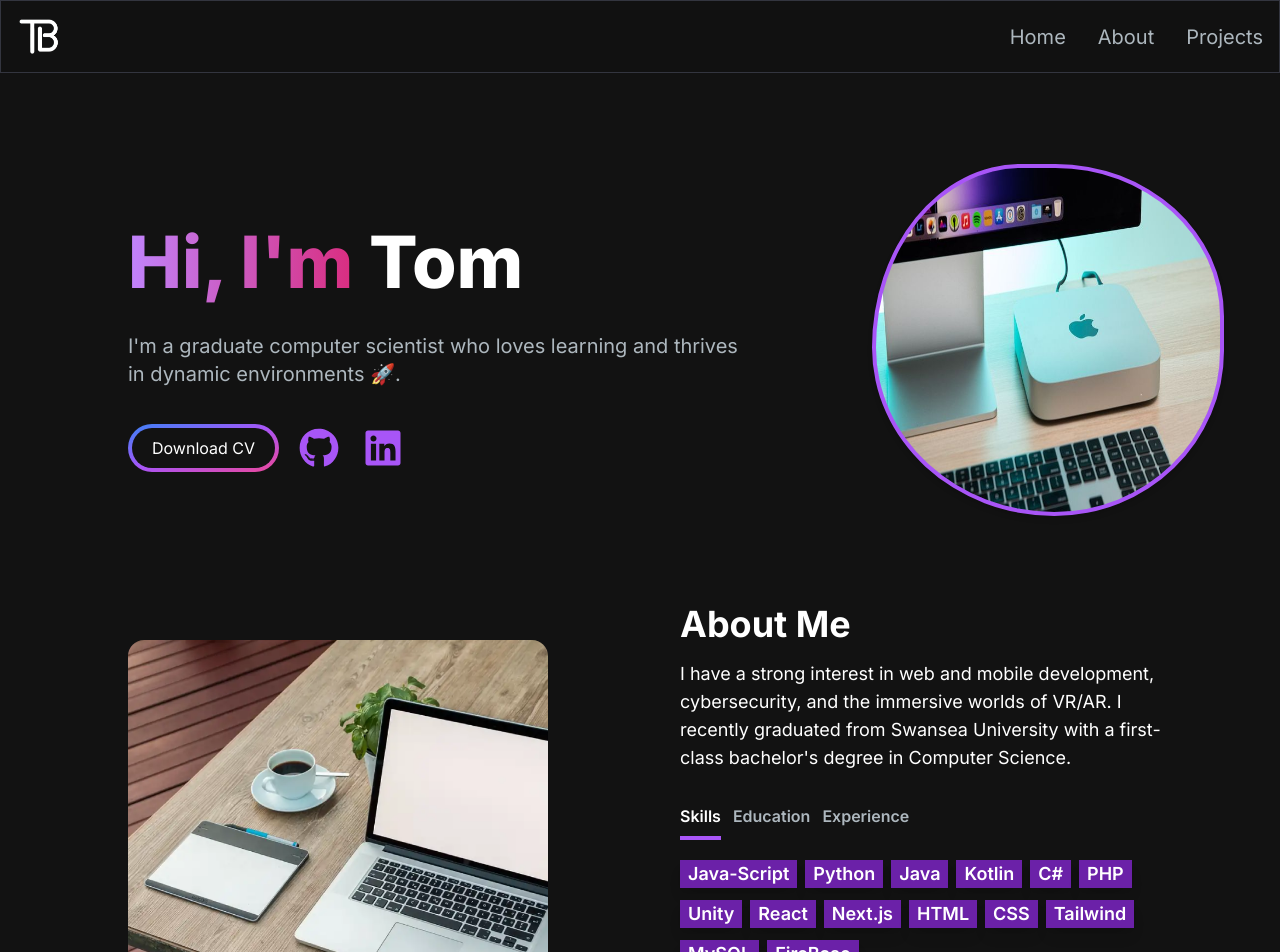
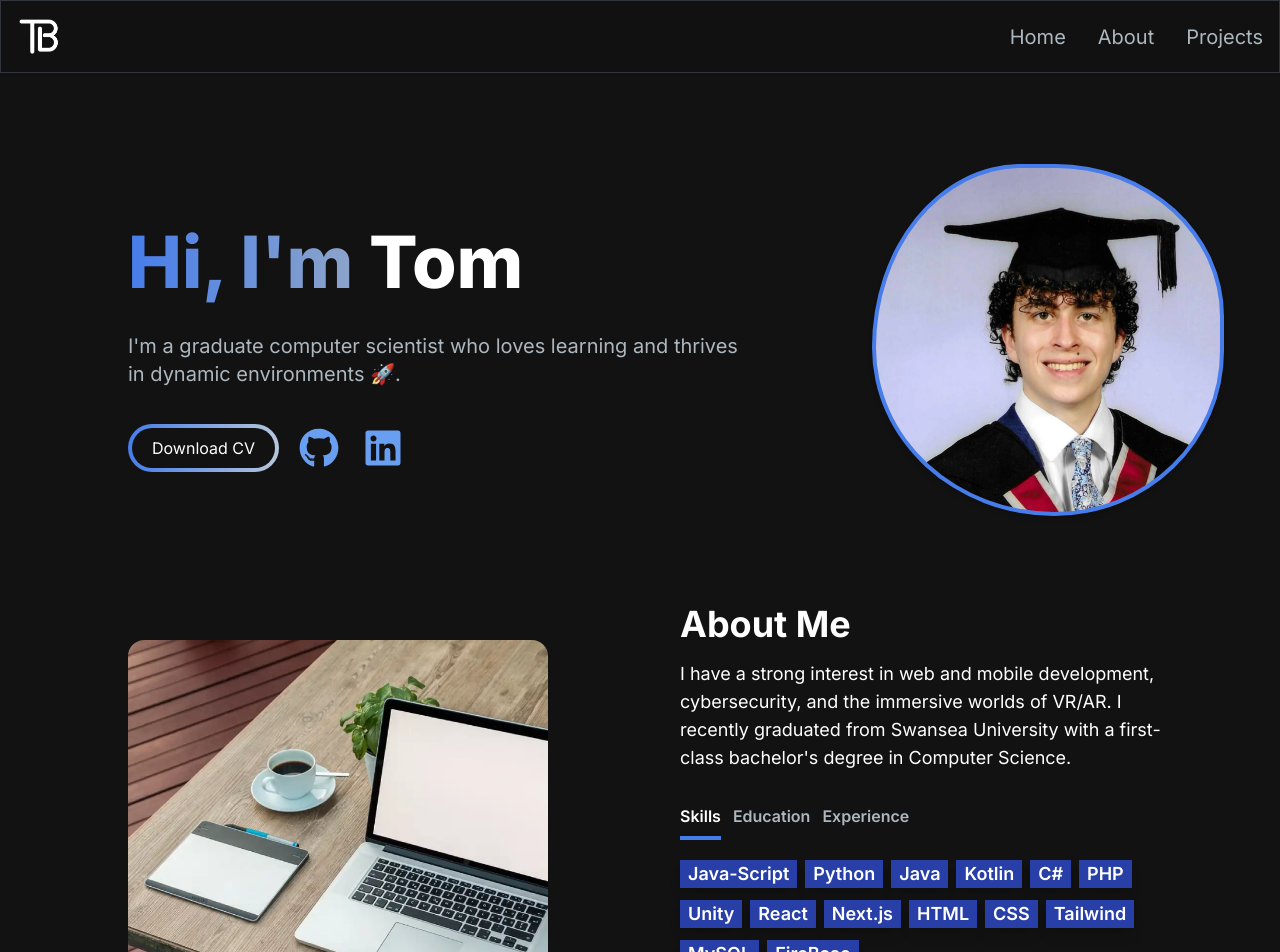
Before and after one commit to tomBlaine/portfolio-website, a Next.js app: page / in a window 1280 px wide. Shown: the top 952 px of the page. Built offline with nearby package versions, Linux system fonts and the light colour scheme.

Commit message:
added colours and profile image

```diff
--- a/src/app/components/HeroSection.jsx
+++ b/src/app/components/HeroSection.jsx
@@ -23,7 +23,7 @@ const HeroSection = () => {
               className="col-span-8 place-self-center text-centre sm:text-left justify-self-start"
             >
                 <h1 className="text-white mb-4 text-4xl lg:text-7xl lg:leading-normal sm:text-5xl font-extrabold">
-                    <span className="text-transparent bg-clip-text bg-gradient-to-r from-primary-400 to-secondary-600">Hi, I'm {" "}</span>
+                    <span className="text-transparent bg-clip-text bg-gradient-to-r from-primary-500 to-secondary-400">Hi, I'm {" "}</span>
 
                     Tom
                 </h1>
@@ -32,15 +32,15 @@ const HeroSection = () => {
                 </p>
                 <div className="flex flex-row">
                     <a href="/cv.pdf" download>
-                      <button className="px-1 py-1 rounded-full w-full sm:w-fit bg-gradient-to-br from-blue-500 via-primary-500 to-secondary-500  hover:bg-slate-800 text-white mt-3">
+                      <button className="px-1 py-1 rounded-full w-full sm:w-fit bg-gradient-to-r from-primary-500 to-secondary-300  hover:bg-slate-800 text-white mt-3">
                           <span className="block bg-[#121212] hover:bg-slate-800 rounded-full px-5 py-2">Download CV</span>
                       </button>
                     </a>
                     <a href="https://github.com/tomBlaine" target="_blank" rel="noopener noreferrer">
-                      <FaGithub className="h-12 w-12 text-primary-500 hover:text-white cursor-pointer px-1 py-1 ml-4 mt-3"/>
+                      <FaGithub className="h-12 w-12 text-primary-400 hover:text-white cursor-pointer px-1 py-1 ml-4 mt-3"/>
                     </a>
                     <a href="https://www.linkedin.com/in/thomas-blaine1" target="_blank" rel="noopener noreferrer">
-                      <FaLinkedin className="h-12 w-12 text-primary-500 hover:text-white cursor-pointer px-1 py-1 ml-4 mt-3"/>
+                      <FaLinkedin className="h-12 w-12 text-primary-400 hover:text-white cursor-pointer px-1 py-1 ml-4 mt-3"/>
                     </a>
                 </div>
             </motion.div>
@@ -52,7 +52,7 @@ const HeroSection = () => {
             >
                 <div className="relative">
                 <motion.div
-                    className="bg-[url('/images/mac.jpeg')] w-[15rem] h-[15rem] ml-10 lg:w-[22rem] lg:h-[22rem] lg:ml-10 xl:ml-0 bg-cover bg-cente border-primary-500 border-4 shadow-md absolute transform -translate-x-1/2 -translate-y-1/2 top-1/2 left-1/2"
+                    className="bg-[url('/images/profile.png')] w-[15rem] h-[15rem] ml-10 lg:w-[22rem] lg:h-[22rem] lg:ml-10 xl:ml-0 bg-cover bg-cente border-primary-500 border-4 shadow-md absolute transform -translate-x-1/2 -translate-y-1/2 top-1/2 left-1/2"
                     variants={variants}
                     animate="animate"
                 />
--- a/tailwind.config.js
+++ b/tailwind.config.js
@@ -13,11 +13,42 @@ module.exports = {
         'gradient-conic':
           'conic-gradient(from 180deg at 50% 50%, var(--tw-gradient-stops))',
       },
+      colors: {
+
+
+        primary: {
+          50: '#f0f5fe',
+          100: '#dde8fc',
+          200: '#c3d8fa',
+          300: '#9ac0f6',
+          400: '#699ff1',
+          500: '#467deb',
+          600: '#315fdf',
+          700: '#284bcd',
+          800: '#273fa6',
+          900: '#253883',
+          950: '#19224b',
+      },
+
+        secondary: {
+          50: '#f4f7fa',
+          100: '#e6ebf3',
+          200: '#d4dce9',
+          300: '#b7c6db',
+          400: '#92a7c8',
+          500: '#788db9',
+          600: '#6677aa',
+          700: '#5a679b',
+          800: '#4d5680',
+          900: '#414967',
+          950: '#2b2f40',
+      },
+      }
     },
     colors: {
       ...colors,
-      primary: colors.purple,
-      secondary: colors.pink,
+      //primary: colors.blue,
+      //secondary: colors.cyan,
     },
   },
   plugins: [],
```
Also changed, not shown: src/app/components/AboutSection.jsx (+1 -1 lines), public/images/profile.PNG (added).
